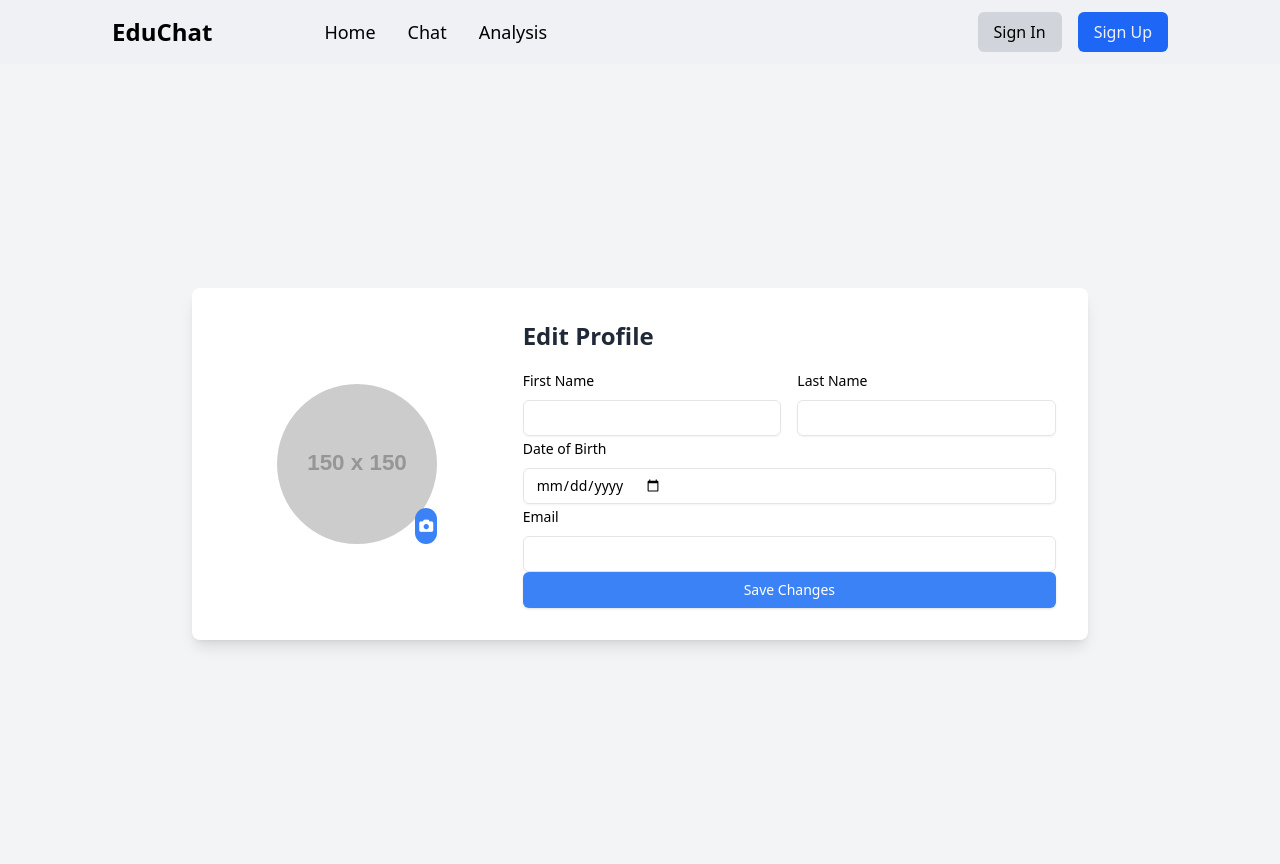
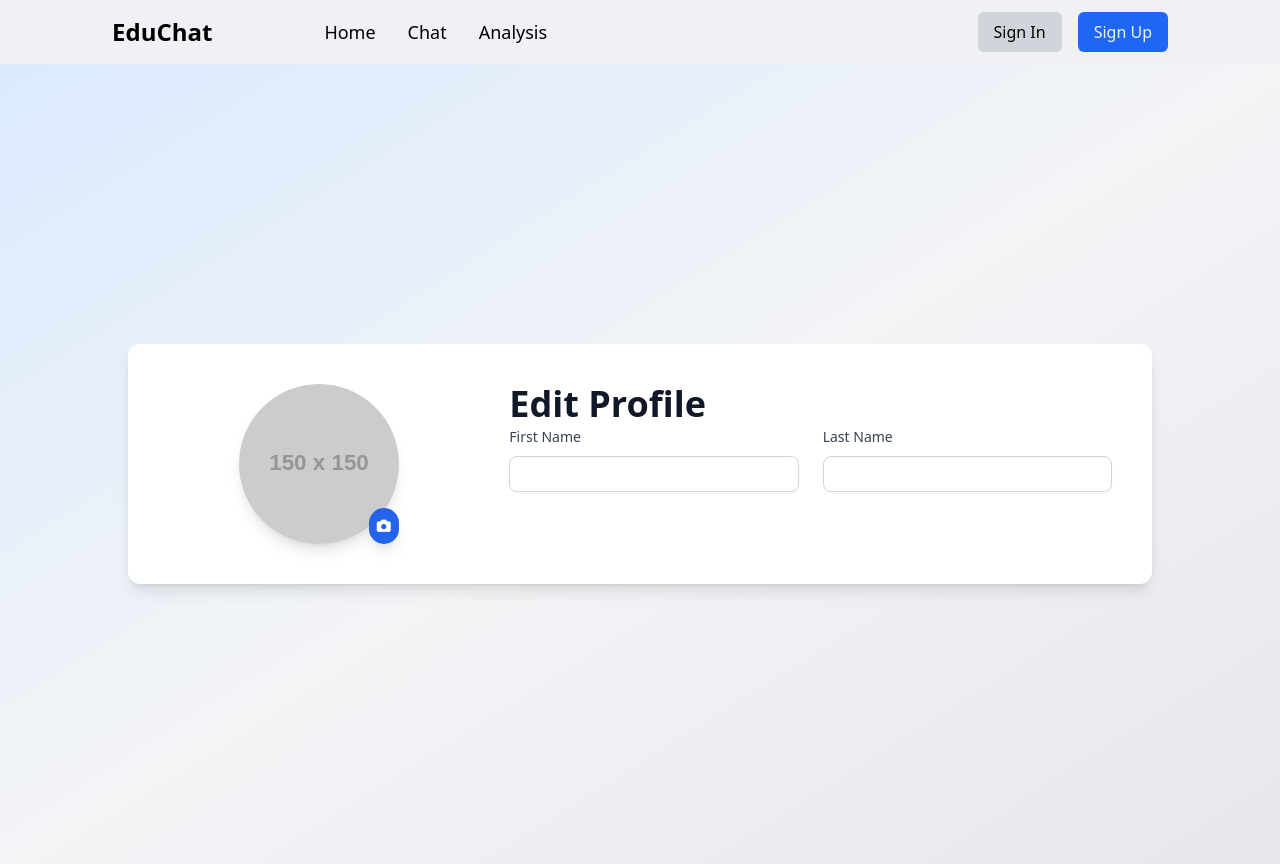
Before and after one commit to bot-remains/EdChat, a React (Vite) app in the folder client/: page /profile in a window 1280 px wide. Built offline with nearby package versions, Linux system fonts and the light colour scheme.

Commit message:
Somethings

```diff
--- a/client/package.json
+++ b/client/package.json
@@ -26,6 +26,7 @@
     "class-variance-authority": "^0.7.0",
     "clsx": "^2.1.1",
     "cmdk": "^1.0.0",
+    "date-fns": "^3.6.0",
     "embla-carousel-react": "^8.2.0",
     "init": "^0.1.2",
     "js-cookie": "^3.0.5",
@@ -33,6 +34,7 @@
     "react": "^18.3.1",
     "react-chartjs-2": "^5.2.0",
     "react-cookie": "^7.2.0",
+    "react-day-picker": "^9.0.9",
     "react-dom": "^18.3.1",
     "react-hook-form": "^7.53.0",
     "react-markdown": "^9.0.1",
--- /dev/null
+++ b/client/src/Components/ui/calendar.jsx
@@ -0,0 +1,56 @@
+import { ChevronLeft, ChevronRight } from 'lucide-react';
+import { DayPicker } from 'react-day-picker';
+
+import { buttonVariants } from '@/Components/ui/button';
+import { cn } from '@/lib/utils';
+
+function Calendar({ className, classNames, showOutsideDays = true, ...props }) {
+  return (
+    <DayPicker
+      showOutsideDays={showOutsideDays}
+      className={cn('p-3', className)}
+      classNames={{
+        months: 'flex flex-col sm:flex-row space-y-4 sm:space-x-4 sm:space-y-0',
+        month: 'space-y-4',
+        caption: 'flex justify-center pt-1 relative items-center',
+        caption_label: 'text-sm font-medium',
+        nav: 'space-x-1 flex items-center',
+        nav_button: cn(
+          buttonVariants({ variant: 'outline' }),
+          'h-7 w-7 bg-transparent p-0 opacity-50 hover:opacity-100',
+        ),
+        nav_button_previous: 'absolute left-1',
+        nav_button_next: 'absolute right-1',
+        table: 'w-full border-collapse space-y-1',
+        head_row: 'flex',
+        head_cell:
+          'text-muted-foreground rounded-md w-9 font-normal text-[0.8rem]',
+        row: 'flex w-full mt-2',
+        cell: 'h-9 w-9 text-center text-sm p-0 relative [&:has([aria-selected].day-range-end)]:rounded-r-md [&:has([aria-selected].day-outside)]:bg-accent/50 [&:has([aria-selected])]:bg-accent first:[&:has([aria-selected])]:rounded-l-md last:[&:has([aria-selected])]:rounded-r-md focus-within:relative focus-within:z-20',
+        day: cn(
+          buttonVariants({ variant: 'ghost' }),
+          'h-9 w-9 p-0 font-normal aria-selected:opacity-100',
+        ),
+        day_range_end: 'day-range-end',
+        day_selected:
+          'bg-primary text-primary-foreground hover:bg-primary hover:text-primary-foreground focus:bg-primary focus:text-primary-foreground',
+        day_today: 'bg-accent text-accent-foreground',
+        day_outside:
+          'day-outside text-muted-foreground opacity-50 aria-selected:bg-accent/50 aria-selected:text-muted-foreground aria-selected:opacity-30',
+        day_disabled: 'text-muted-foreground opacity-50',
+        day_range_middle:
+          'aria-selected:bg-accent aria-selected:text-accent-foreground',
+        day_hidden: 'invisible',
+        ...classNames,
+      }}
+      components={{
+        IconLeft: ({ ...props }) => <ChevronLeft className="w-4 h-4" />,
+        IconRight: ({ ...props }) => <ChevronRight className="w-4 h-4" />,
+      }}
+      {...props}
+    />
+  );
+}
+Calendar.displayName = 'Calendar';
+
+export { Calendar };
--- /dev/null
+++ b/client/src/Components/ui/datepicker.jsx
@@ -0,0 +1,43 @@
+'use client';
+
+import { format } from 'date-fns';
+import { Calendar as CalendarIcon } from 'lucide-react';
+import * as React from 'react';
+
+import { Button } from '@/Components/ui/button';
+import { Calendar } from '@/Components/ui/calendar';
+import {
+  Popover,
+  PopoverContent,
+  PopoverTrigger,
+} from '@/Components/ui/popover';
+import { cn } from '@/lib/utils';
+
+export function DatePickerDemo() {
+  const [date, setDate] = React.useState();
+
+  return (
+    <Popover>
+      <PopoverTrigger asChild>
+        <Button
+          variant={'outline'}
+          className={cn(
+            'w-[280px] justify-start text-left font-normal',
+            !date && 'text-muted-foreground',
+          )}
+        >
+          <CalendarIcon className="mr-2 w-4 h-4" />
+          {date ? format(date, 'PPP') : <span>Pick a date</span>}
+        </Button>
+      </PopoverTrigger>
+      <PopoverContent className="p-0 w-auto">
+        <Calendar
+          mode="single"
+          selected={date}
+          onSelect={setDate}
+          initialFocus
+        />
+      </PopoverContent>
+    </Popover>
+  );
+}
--- a/client/src/Pages/Profile.jsx
+++ b/client/src/Pages/Profile.jsx
@@ -31,115 +31,86 @@ function Profile() {
   };
 
   return (
-    <div className="flex justify-center items-center min-h-screen bg-gray-100">
-      <div className="flex p-8 space-x-8 w-full max-w-4xl bg-white rounded-lg shadow-lg">
-        {/* Left Side: Profile Image */}
+    <div className="flex justify-center items-center min-h-screen bg-gradient-to-br from-blue-100 via-gray-100 to-gray-200">
+      <div className="flex p-10 space-x-10 w-full max-w-5xl bg-white rounded-xl shadow-lg transition-transform duration-300 ease-in-out transform hover:scale-105">
         <div className="flex justify-center items-center w-1/3">
           <div className="relative">
             <img
-              className="object-cover w-40 h-40 rounded-full"
+              className="object-cover w-40 h-40 rounded-full shadow-lg"
               src="https://via.placeholder.com/150"
               alt="User Profile"
             />
             <Button
               variant="ghost"
-              className="absolute right-0 bottom-0 p-1 text-white bg-blue-500 rounded-full"
+              className="absolute right-0 bottom-0 p-2 text-white bg-blue-600 rounded-full shadow-lg transition-all duration-300 hover:bg-blue-700"
             >
               <i className="fa-solid fa-camera"></i>
             </Button>
           </div>
         </div>
 
-        {/* Right Side: Profile Form */}
         <div className="w-2/3">
-          <h2 className="mb-4 text-2xl font-bold text-gray-800">
-            Edit Profile
-          </h2>
+          <h2 className="text-4xl font-semibold text-gray-900">Edit Profile</h2>
           <Form
             onSubmit={handleSubmit(onSubmit)}
-            className="space-y-4"
+            className="space-y-8"
           >
-            {/* First Name and Last Name */}
-            <div className="flex space-x-4">
+            <div className="flex space-x-6">
               <FormItem className="w-1/2">
-                <Label>First Name</Label>
+                <Label className="font-medium text-gray-700">First Name</Label>
                 <Input
                   {...register('firstName')}
-                  className="p-3 w-full"
+                  className={`p-3 w-full rounded-lg border ${errors.firstName ? 'border-red-500' : 'border-gray-300'} focus:ring-2 focus:ring-blue-500`}
                   error={errors.firstName}
                 />
                 {errors.firstName && (
-                  <FormMessage>{errors.firstName.message}</FormMessage>
+                  <FormMessage className="mt-1 text-sm text-red-500">
+                    {errors.firstName.message}
+                  </FormMessage>
                 )}
               </FormItem>
 
               <FormItem className="w-1/2">
-                <Label>Last Name</Label>
+                <Label className="font-medium text-gray-700">Last Name</Label>
                 <Input
                   {...register('lastName')}
-                  className="p-3 w-full"
+                  className={`p-3 w-full rounded-lg border ${errors.lastName ? 'border-red-500' : 'border-gray-300'} focus:ring-2 focus:ring-blue-500`}
                   error={errors.lastName}
                 />
                 {errors.lastName && (
-                  <FormMessage>{errors.lastName.message}</FormMessage>
+                  <FormMessage className="mt-1 text-sm text-red-500">
+                    {errors.lastName.message}
+                  </FormMessage>
                 )}
               </FormItem>
             </div>
+            {/* <FormItem>
+              <Label className="font-medium text-gray-700">Date of Birth</Label>
+              <DatePickerDemo />
+            </FormItem>
 
-            {/* Date of Birth */}
             <FormItem>
-              <Label>Date of Birth</Label>
+              <Label className="font-medium text-gray-700">Email</Label>
               <Input
-                type="date"
-                {...register('dateOfBirth')}
-                className="items-center p-3 w-full"
-                error={errors.dateOfBirth}
+                type="email"
+                {...register('email')}
+                className={`p-3 w-full rounded-lg border ${errors.email ? 'border-red-500' : 'border-gray-300'} focus:ring-2 focus:ring-blue-500`}
+                error={errors.email}
               />
-              {errors.dateOfBirth && (
-                <FormMessage>{errors.dateOfBirth.message}</FormMessage>
+              {errors.email && (
+                <FormMessage className="mt-1 text-sm text-red-500">
+                  {errors.email.message}
+                </FormMessage>
               )}
             </FormItem>
 
-            {/* Gender */}
-            {/* <FormItem>
-              <Label>Gender</Label>
-              <Select
-                {...register('gender')}
-                className="p-3 w-full"
-                error={errors.gender}
-              >
-                <option value="">Select Gender</option>
-                <option value="Male">Male</option>
-                <option value="Female">Female</option>
-                <option value="Other">Other</option>
-              </Select>
-              {errors.gender && (
-                <FormMessage>{errors.gender.message}</FormMessage>
-              )}
-            </FormItem> */}
-
-            {/* Email */}
-            <FormItem>
-              <Label>Email</Label>
-              <Input
-                type="email"
-                {...register('email')}
-                className="p-3 w-full"
-                error={errors.email}
-              />
-              {errors.email && (
-                <FormMessage>{errors.email.message}</FormMessage>
-              )}
-            </FormItem>
-
-            {/* Submit Button */}
             <Button
               type="submit"
               disabled={isSubmitting}
-              className="py-3 w-full text-white bg-blue-500 rounded-md transition-colors duration-300 hover:bg-blue-600"
+              className="py-3 w-full text-white bg-blue-600 rounded-lg shadow-md transition-colors duration-300 hover:bg-blue-700 focus:ring-2 focus:ring-blue-500 focus:ring-offset-2"
             >
               {isSubmitting ? 'Submitting...' : 'Save Changes'}
-            </Button>
+            </Button> */}
           </Form>
         </div>
       </div>
```
Also changed, not shown: 1 other file (tests, documents, lock files or other folders).
